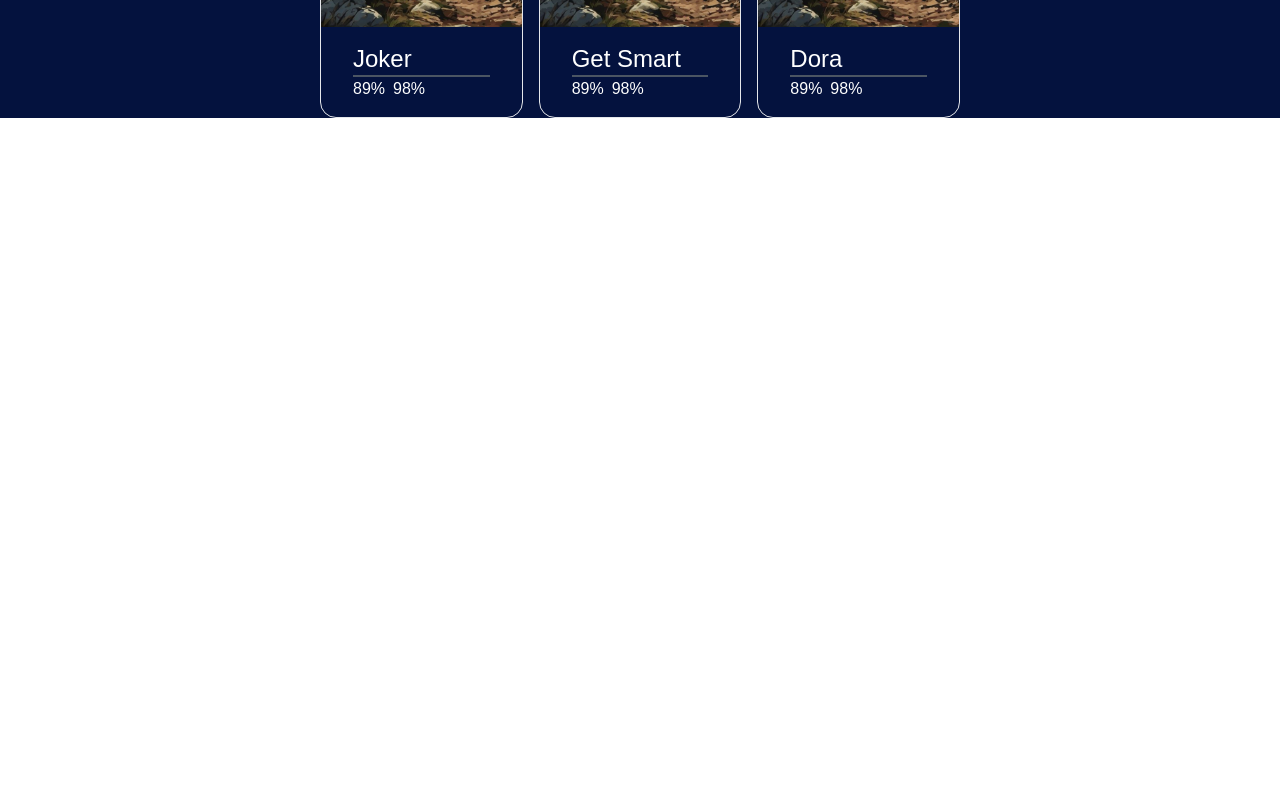
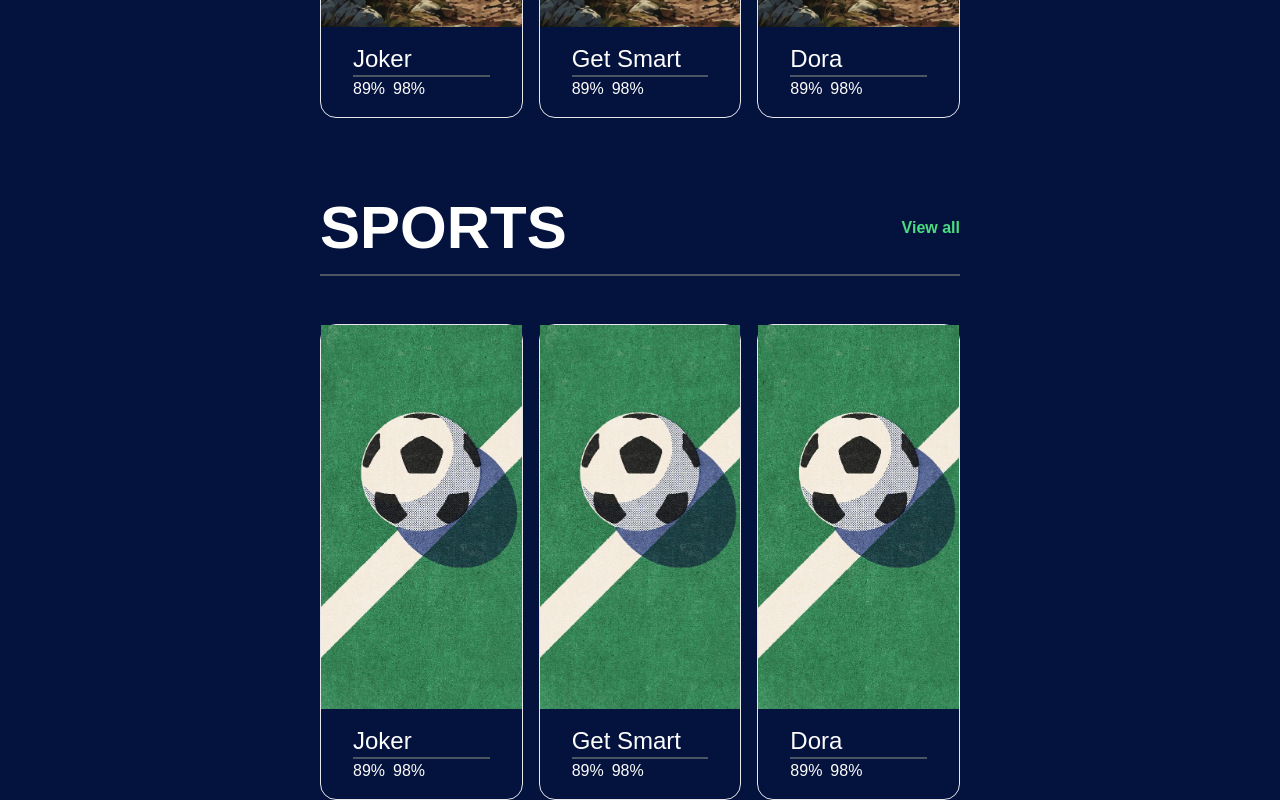
Before and after one commit to jellybeansenjoyer/Show-Booking-App, a Next.js app in the folder showzapp/: page / in a window 1280 px wide. Shown: the part 2350-3150 px from the top of the page. Before the commit the page ends 2468 px from the top, so only its background shows below. Built offline with nearby package versions, Linux system fonts and the light colour scheme; a web font is replaced by a local one.

Commit message:
more sections

```diff
--- a/showzapp/src/components/Main.tsx
+++ b/showzapp/src/components/Main.tsx
@@ -51,7 +51,8 @@
                 </div>
                 <div className="h-0.5 bg-gray-600 mt-4 mb-8"> </div>
                 <div className="mt-4 grid grid-cols-3 gap-4">
-                    <div className="group flex flex-col rounded-2xl border hover:border-green-400">
+                    <div className="relative group flex flex-col rounded-2xl border hover:border-green-400">
+
                         <img className="w-auto h-96 object-cover overflow-hidden transform transition-transform duration-300 ease-in-out group-hover:scale-110" src="trek.jpg"></img>
                         <div className="flex flex-col py-4 px-8">
                             <h1 className="text-white text-2xl">Joker</h1>
@@ -87,6 +88,49 @@
                 </div>
 
         </div>
+        <div className="w-full h-full flex flex-col justify-center bg-main_blue px-80 mt-20">
+                <div className="flex justify-between items-center">
+                    <h1 className="text-white text-6xl font-bold">SPORTS</h1>
+                    <h1 className="text-green-400 font-bold">View all</h1>
+                </div>
+                <div className="h-0.5 bg-gray-600 mt-4 mb-8"> </div>
+                <div className="mt-4 grid grid-cols-3 gap-4">
+                    <div className="relative group flex flex-col rounded-2xl border hover:border-green-400">
+
+                        <img className="w-auto h-96 object-cover overflow-hidden transform transition-transform duration-300 ease-in-out group-hover:scale-110" src="football.jpg"></img>
+                        <div className="flex flex-col py-4 px-8">
+                            <h1 className="text-white text-2xl">Joker</h1>
+                            <div className="h-0.5 bg-gray-600"></div>
+                            <div className="flex gap-2">
+                                <h1 className="text-white">89%</h1>
+                                <h2 className="text-white">98%</h2>
+                            </div>
+                        </div>
+                    </div>
+                    <div className="group flex flex-col rounded-2xl border hover:border-green-400">
+                        <img className="w-auto h-96 object-cover overflow-hidden transform transition-transform duration-300 ease-in-out group-hover:scale-110" src="football.jpg"></img>
+                        <div className="flex flex-col py-4 px-8">
+                            <h1 className="text-white text-2xl">Get Smart</h1>
+                            <div className="h-0.5 bg-gray-600"></div>
+                            <div className="flex gap-2">
+                                <h1 className="text-white">89%</h1>
+                                <h2 className="text-white">98%</h2>
+                            </div>
+                        </div>
+                    </div>
+                    <div className="group flex flex-col rounded-2xl border hover:border-green-400">
+                    <img className="w-auto h-96 object-cover overflow-hidden transform transition-transform duration-300 ease-in-out group-hover:scale-110" src="football.jpg"></img>
+                        <div className="flex flex-col py-4 px-8">
+                            <h1 className="text-white text-2xl">Dora</h1>
+                            <div className="h-0.5 bg-gray-600"></div>
+                            <div className="flex gap-2">
+                                <h1 className="text-white">89%</h1>
+                                <h2 className="text-white">98%</h2>
+                            </div>
+                        </div>
+                    </div>
+                </div>
+        </div>
         </>
     )
 }
```
Also changed, not shown: showzapp/public/football.jpg (added).
